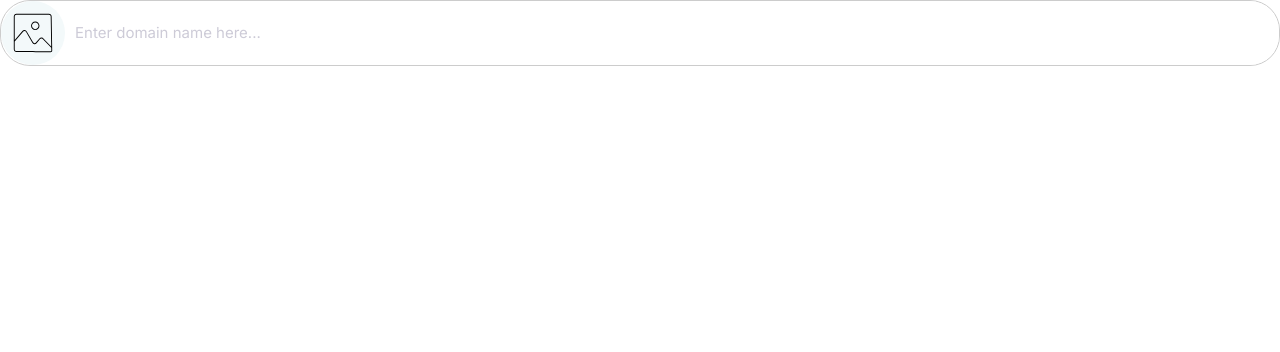
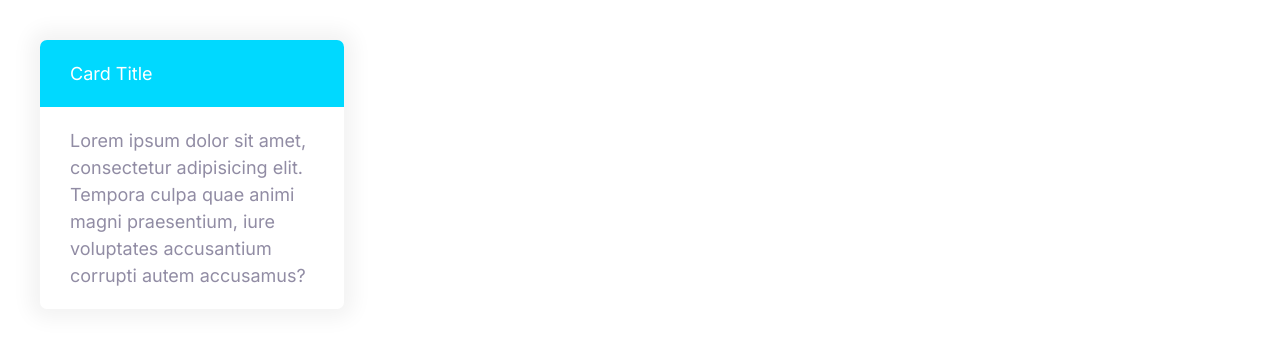
Before and after one commit to danielka89/danielka, a plain HTML site: page Moshify/index.html in a window 1280 px wide. Drawn offline with Linux system fonts and the light colour scheme.

Commit message:
Adding cards to the style.

```diff
--- a/Moshify/css/styles.css
+++ b/Moshify/css/styles.css
@@ -271,3 +271,25 @@
     font-size: 1.5rem;
   }
 }
+
+/* Card */
+.card {
+  border-radius: 7px;
+  box-shadow: 0 0 20px 10px #f3f3f3;
+  overflow: hidden;
+}
+
+.card__header,
+.card__body {
+  padding: 2rem 3rem;
+}
+
+.card--primary .card__header {
+  background: var(--color-primary);
+  color: #fff;
+}
+
+.card--secondary .card__header {
+  background: var(--color-secondary);
+  color: #fff;
+}
--- a/Moshify/index.html
+++ b/Moshify/index.html
@@ -14,17 +14,15 @@
     <link rel="stylesheet" href="css/styles.css" />
   </head>
   <body>
-    <div class="input-group">
-      <span class="icon-container">
-        <svg class="icon">
-          <use xlink:href="images/sprite.svg#settings"></use>
-        </svg>
-      </span>
-      <input
-        type="text"
-        class="input"
-        placeholder="Enter domain name here..."
-      />
+    <div style="width: 30%; padding: 4rem">
+      <div class="card card--secondary">
+        <header class="card__header">Card Title</header>
+        <div class="card__body">
+          Lorem ipsum dolor sit amet, consectetur adipisicing elit. Tempora
+          culpa quae animi magni praesentium, iure voluptates accusantium
+          corrupti autem accusamus?
+        </div>
+      </div>
     </div>
   </body>
 </html>
```
Also changed, not shown: Moshify/components/cards.html (added, +10 -0 lines).
